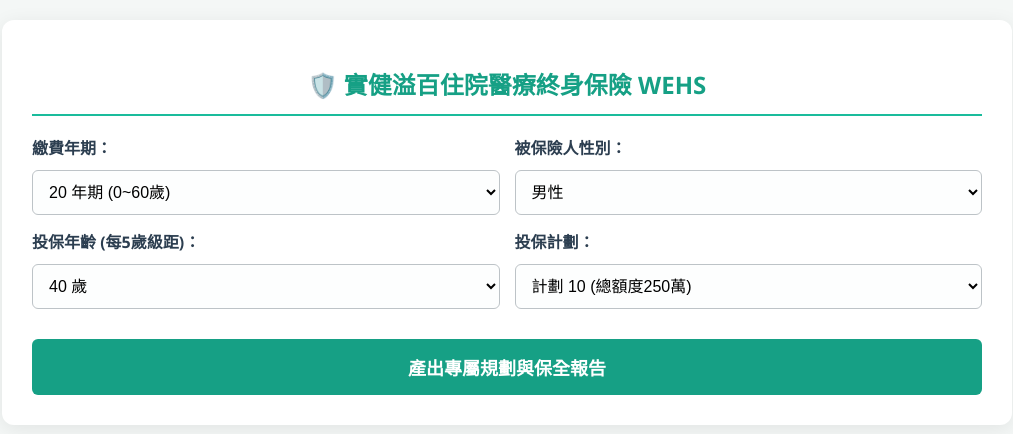
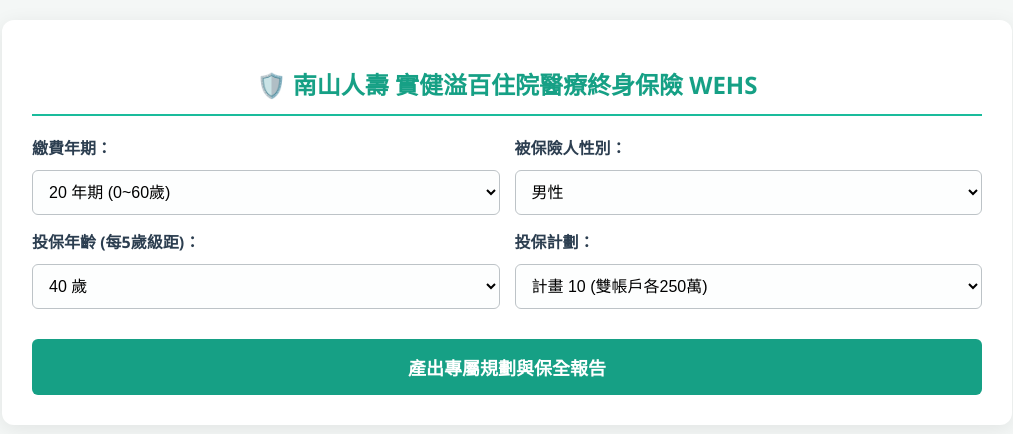
Before and after one commit to wufong55/wufong55.github.io, a plain HTML site: page WEHS_Ultimate_Cross_v2.html in a window 1280 px wide. Shown: the whole page, without its empty margins (133-1146 px from the left). Drawn offline with Linux system fonts and the light colour scheme.

Commit message:
Update WEHS_Ultimate_Cross_v2.html

```diff
--- a/WEHS_Ultimate_Cross_v2.html
+++ b/WEHS_Ultimate_Cross_v2.html
@@ -3,7 +3,7 @@
 <head>
     <meta charset="UTF-8">
     <meta name="viewport" content="width=device-width, initial-scale=1.0, maximum-scale=1.0, user-scalable=no">
-    <title>實健溢百住院醫療終身保險WEHS</title>
+    <title>南山人壽 實健溢百住院醫療終身保險WEHS</title>
     <style>
         body { font-family: 'Segoe UI', Tahoma, Geneva, Verdana, sans-serif; background-color: #f4f7f6; color: #333; padding: 20px; line-height: 1.6; margin: 0; }
         .container { max-width: 950px; margin: auto; background: #fff; padding: 30px; border-radius: 12px; box-shadow: 0 4px 20px rgba(0,0,0,0.08); }
@@ -77,7 +77,7 @@
 <body>
 
 <div class="container">
-    <h1>🛡️ 實健溢百住院醫療終身保險 WEHS</h1>
+    <h1>🛡️ 南山人壽 實健溢百住院醫療終身保險 WEHS</h1>
 
     <div class="form-row">
         <div class="form-group">
@@ -102,9 +102,9 @@
         <div class="form-group">
             <label>投保計劃：</label>
             <select id="plan" onchange="checkUpgrade()">
-                <option value="10" selected>計劃 10 (總額度250萬)</option>
-                <option value="20">計劃 20 (總額度500萬)</option>
-                <option value="30">計劃 30 (總額度750萬)</option>
+                <option value="10" selected>計畫 10 (雙帳戶各250萬)</option>
+                <option value="20">計畫 20 (雙帳戶各500萬)</option>
+                <option value="30">計畫 30 (雙帳戶各750萬)</option>
             </select>
         </div>
     </div>
@@ -245,7 +245,7 @@
                     <div>
                         <h3>💡 進階試算：升級計畫 20 效益分析</h3>
                         每年只需增加 <strong style="color:#d35400;">${(diff_premium/10000).toFixed(2)} 萬</strong> (約 +${diff_ratio}%)，<br>
-                        即可讓 74 歲後的實支實付總額度從 250 萬 <b style="color:#c0392b;">直接翻倍至 500 萬</b>！各項限額同步翻倍！
+                        即可讓 74 歲後的實支實付獨立額度從 250 萬 <b style="color:#c0392b;">直接翻倍至 500 萬</b>！各項限額同步翻倍！
                     </div>
                     <button class="btn-upgrade" onclick="executeUpgrade()">🚀 一鍵升級試算</button>
                 </div>
@@ -261,7 +261,7 @@
                     <div>
                         <h3>💡 進階試算：升級計畫 30 效益分析</h3>
                         每年只需增加 <strong style="color:#d35400;">${(diff_premium/10000).toFixed(2)} 萬</strong> (約 +${diff_ratio}%)，<br>
-                        即可讓 74 歲後的實支實付總額度從 500 萬 <b style="color:#c0392b;">直上頂規 750 萬</b>！從容應對最昂貴的重症醫療！
+                        即可讓 74 歲後的實支實付獨立額度從 500 萬 <b style="color:#c0392b;">直上頂規 750 萬</b>！從容應對最昂貴的重症醫療！
                     </div>
                     <button class="btn-upgrade" onclick="executeUpgrade()">🚀 一鍵升級試算</button>
                 </div>
```
